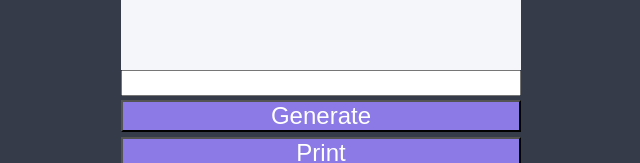
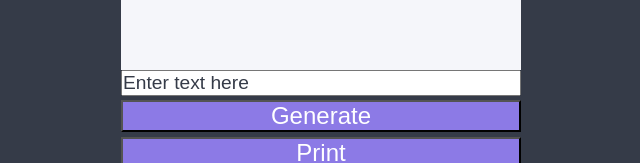
Before and after one commit to vaishakbhandary/qrcodegenerator, a plain HTML site: page index.html in a window 1280 px wide. Shown: the part 508-671 px from the top of the page, without its empty margins (319-959 px from the left). Drawn offline with Linux system fonts and the light colour scheme.

Commit message:
added changes

```diff
--- a/index.html
+++ b/index.html
@@ -14,7 +14,7 @@
     </div>
     <div class = "qrcode-container">
       <Canvas id="canvas"></Canvas>
-      <input type="text" class="message" id="message">
+      <input value="Enter text here" type="text" class="message" id="message">
       <button class="button" id="generate-button">Generate</button>
       <button class="button" id ="print-button">Print</button>
       <div class="footer">
--- a/style.css
+++ b/style.css
@@ -33,6 +33,7 @@ canvas{
   padding:0.5 rem;
   font-size:1.2rem;
   font-weight: 300;
+  color: #353b48;
 
 }
 .button{
```
